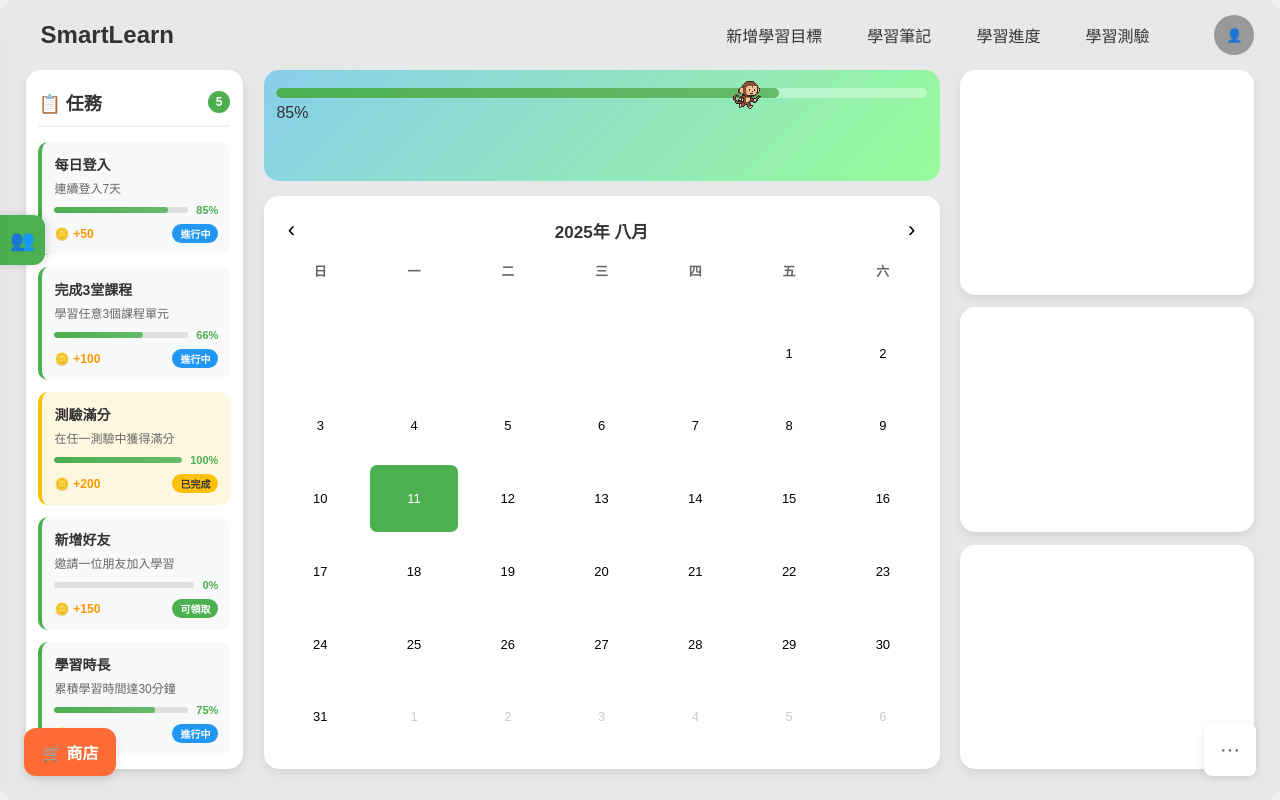
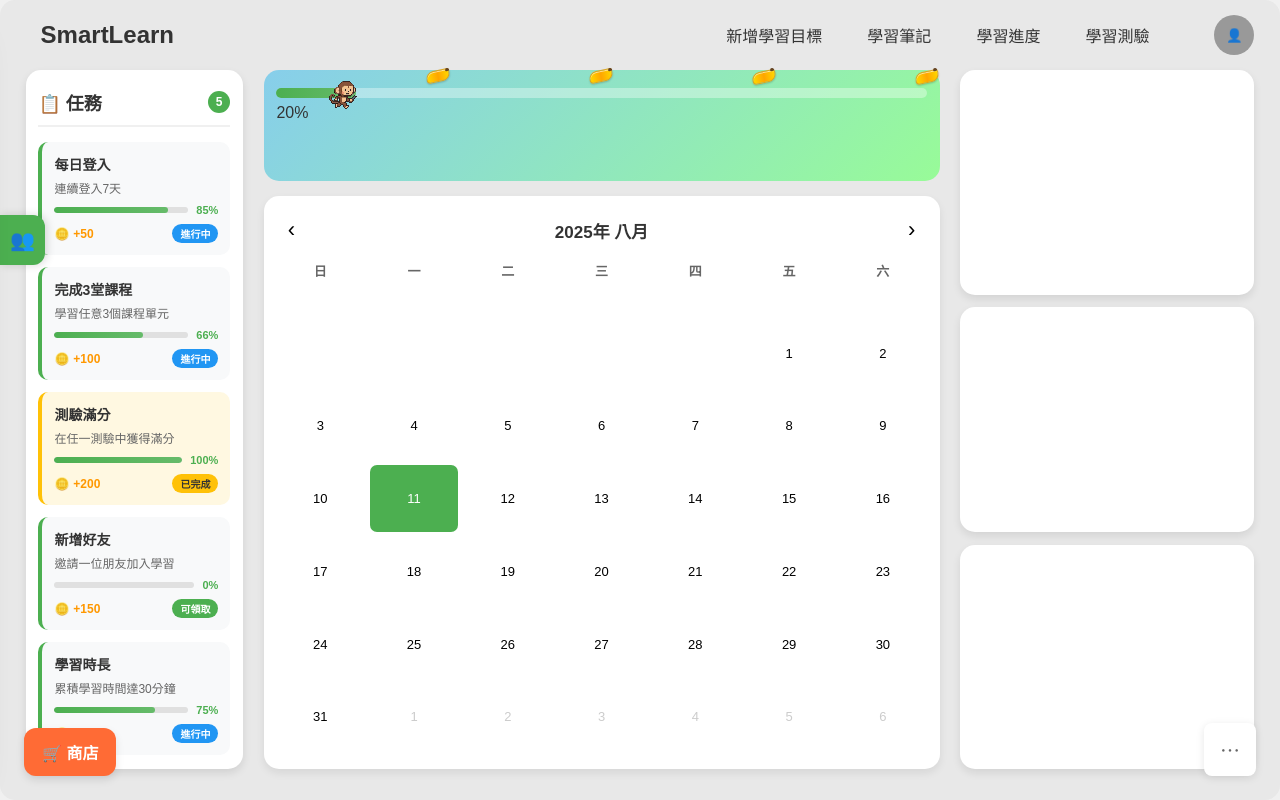
Before and after one commit to s1387tnt/SmartLearn--, a plain HTML site: page 主頁頁面/main.html in a window 1280 px wide. Drawn offline with Linux system fonts and the light colour scheme.

Commit message:
feat main新增香蕉 進度條

```diff
--- a/主頁頁面/main.html
+++ b/主頁頁面/main.html
@@ -156,6 +156,7 @@
         flex-direction: column;
         gap: 1vw;
       }
+
       /* 任務列表樣式 */
       .task-card {
         background-color: white;
@@ -373,7 +374,6 @@
         .friends-sidebar.show { left: 0; }
       }
 
-
       /* 好友列表標題區 */
       .friends-header {
         display: flex;
@@ -381,13 +381,14 @@
         align-items: center;
         padding: 20px;
         border-bottom: 1px solid #eee;
-        background-color: #f5f5f5;
-        color: white;
+        background-color: #4caf50;
+        border-radius: 16px 16px 0 0;
       }
       .friends-title {
         font-size: 20px;
         font-weight: bold;
         margin: 0;
+        color: white;
       }
       .close-friends-btn {
         background: none;
@@ -564,7 +565,7 @@
         height: 10px;
         background-color: rgba(255, 255, 255, 0.35);
         border-radius: 6px;
-        overflow: hidden;
+        overflow: visible;
         position: relative;
       }
       .progress-fill {
@@ -574,6 +575,53 @@
         width: 65%;
         transition: width 0.3s;
       }
+
+      /* 簡潔的香蕉樣式 - 正常香蕉形狀 */
+      .banana {
+        position: absolute;
+        top: -18px;
+        width: 26px;
+        height: 14px;
+        z-index: 3;
+        opacity: 1;
+        transition: all 0.4s ease;
+        transform: translateX(-50%);
+        display: flex;
+        align-items: center;
+        justify-content: center;
+      }
+
+      .banana::before {
+        content: '';
+        position: absolute;
+        width: 22px;
+        height: 10px;
+        background: linear-gradient(to right, #FFD700, #FFA500, #FFD700);
+        border: 1px solid #DAA520;
+        border-radius: 12px 4px 12px 6px;
+        box-shadow:
+          inset 0 1px 0 rgba(255,255,255,0.6),
+          0 1px 2px rgba(0,0,0,0.2);
+        transform: rotate(-12deg);
+      }
+
+      .banana::after {
+        content: '';
+        position: absolute;
+        top: -2px;
+        right: 3px;
+        width: 4px;
+        height: 3px;
+        background: #654321;
+        border-radius: 2px 2px 1px 1px;
+        transform: rotate(-12deg);
+      }
+
+      .banana.eaten {
+        opacity: 0;
+        transform: translateX(-50%) scale(1.2) rotate(180deg);
+      }
+
       .progress-percentage {
         font-size: 18px;
         font-weight: bold;
@@ -781,6 +829,11 @@
                 <div class="game-character"></div>
                 <div class="progress-track">
                   <div class="progress-fill"></div>
+                  <!-- 新增香蕉元素 -->
+                  <div class="banana" data-position="25" style="left: 25%"></div>
+                  <div class="banana" data-position="50" style="left: 50%"></div>
+                  <div class="banana" data-position="75" style="left: 75%"></div>
+                  <div class="banana" data-position="100" style="left: 100%"></div>
                 </div>
                 <div class="progress-text">65%</div>
               </div>
@@ -815,7 +868,7 @@
       <div class="friends-sidebar-overlay" id="friendsOverlay"></div>
       <div class="friends-sidebar" id="friendsSidebar">
         <div class="friends-header">
-
+          <h3 class="friends-title">👥 好友列表</h3>
           <button class="close-friends-btn" id="closeFriendsBtn">×</button>
         </div>
         <div class="friends-content" id="friendsContent">
@@ -848,7 +901,6 @@
       </button>
     </div>
 
-    <!-- JavaScript 引入 -->
     <script src="main.js"></script>
 
   </body>
--- a/主頁頁面/main.js
+++ b/主頁頁面/main.js
@@ -1,4 +1,4 @@
- // 模擬任務資料
+// 模擬任務資料
       const tasksData = [
         {
           id: 1,
@@ -358,12 +358,17 @@
       // 初始化日曆
       updateCalendar();
 
-      // 更新學習進度
+      // 香蕉被吃掉的狀態記錄
+      let eatenBananas = new Set();
+
+      // 修正後的學習進度更新函數（加入香蕉邏輯）
       function updateProgress(percentage) {
         const progressFill = document.querySelector(".progress-fill");
-        const progressText = document.querySelector(".game-banner .progress-text"); // 明確指定遊戲橫幅中的進度文字
+        const progressText = document.querySelector(".game-banner .progress-text");
         const gameCharacter = document.querySelector(".game-character");
         const progressContainer = document.querySelector(".progress-container");
+        const progressTrack = document.querySelector(".progress-track");
+        const bananas = document.querySelectorAll('.banana');
 
         // 更新進度條寬度和文字
         progressFill.style.width = percentage + "%";
@@ -373,15 +378,47 @@
 
         // 等待元素載入完成後計算位置
         setTimeout(() => {
-          if (progressContainer && gameCharacter) {
-            const containerWidth = progressContainer.offsetWidth;
-            const characterWidth = 48;
+          if (progressContainer && gameCharacter && progressTrack) {
+            // 使用進度軌道的實際寬度來計算位置
+            const trackWidth = progressTrack.offsetWidth;
+            const characterWidth = 34;
 
-            // 計算猴子應該在進度條上的位置
-            const progressPosition =
-              (percentage / 100) * (containerWidth - characterWidth);
+            // 關鍵修正：讓猴子的中心點對準進度條的末端
+            // 猴子位置 = (進度百分比 / 100) * 軌道寬度 - (猴子寬度/2)
+            const progressPixels = (percentage / 100) * trackWidth;
+            const adjustedPosition = Math.max(characterWidth / 2, progressPixels - characterWidth / 2);
 
-            gameCharacter.style.left = progressPosition + "px";
+            gameCharacter.style.left = adjustedPosition + 'px';
+
+            // 香蕉邏輯
+            bananas.forEach(banana => {
+              const bananaPosition = parseInt(banana.getAttribute('data-position'));
+
+              // 如果猴子的進度超過或等於香蕉位置，且該香蕉還沒被吃掉
+              if (percentage >= bananaPosition && !eatenBananas.has(bananaPosition)) {
+                // 標記為已吃掉
+                eatenBananas.add(bananaPosition);
+                banana.classList.add('eaten');
+
+                // 播放吃掉動畫效果
+                console.log(`🐵 猴子吃掉了在 ${bananaPosition}% 位置的香蕉！`);
+
+                // 400毫秒後完全隱藏
+                setTimeout(() => {
+                  banana.style.display = 'none';
+                }, 400);
+              }
+
+              // 如果進度回退，重新顯示香蕉
+              if (percentage < bananaPosition && eatenBananas.has(bananaPosition)) {
+                eatenBananas.delete(bananaPosition);
+                banana.classList.remove('eaten');
+                banana.style.display = 'block';
+                banana.style.opacity = '1';
+                banana.style.transform = 'translateX(-50%)';
+                console.log(`🍌 重新顯示在 ${bananaPosition}% 位置的香蕉`);
+              }
+            });
           }
         }, 50);
       }
@@ -400,13 +437,23 @@
 
       // 測試進度變化（演示用，實際使用時可以刪除）
       setTimeout(() => {
-        let testProgress = 65;
+        let testProgress = 10;
         const progressTest = setInterval(() => {
+          updateProgress(testProgress);
+          console.log(`當前進度: ${testProgress}%`);
+
           testProgress += 10;
           if (testProgress > 100) {
             testProgress = 10;
+            // 重置香蕉狀態
+            eatenBananas.clear();
+            document.querySelectorAll('.banana').forEach(banana => {
+              banana.classList.remove('eaten');
+              banana.style.display = 'block';
+              banana.style.opacity = '1';
+              banana.style.transform = 'translateX(-50%)';
+            });
           }
-          updateProgress(testProgress);
         }, 2000);
       }, 1000);
 
```
